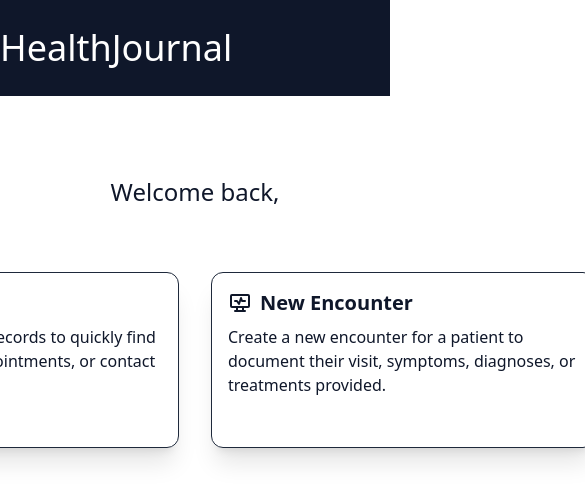
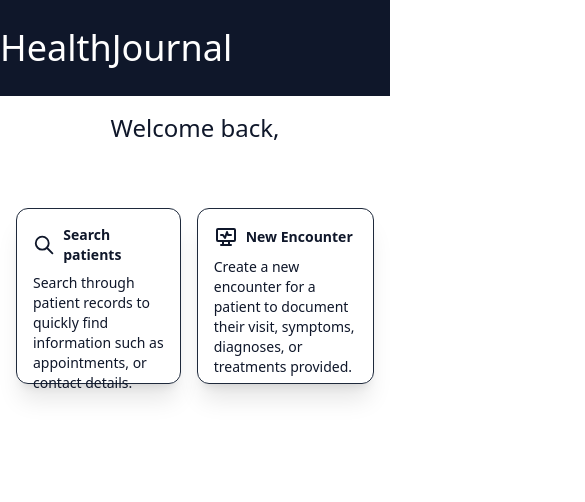
Before and after one commit to hajduty/HealthJournal_Frontend, a React (Vite) app: page /admin in a window 390 px wide. Shown: the top 502 px of the page, 585 px wide, since content can reach past the window. Built offline with nearby package versions, Linux system fonts and the light colour scheme.

Commit message:
optimize for mobile

```diff
--- a/src/pages/admin/AdminHome.tsx
+++ b/src/pages/admin/AdminHome.tsx
@@ -7,9 +7,9 @@ export function AdminHome() {
 
     return (
         <>
-            <div className="flex flex-col align-middle items-center justify-center m-20 gap-16 text-slate-900">
+            <div className="flex flex-col align-middle items-center justify-center lg:m-20 m-4 gap-16 text-slate-900">
                 <p className="text-2xl">Welcome back, {user?.email}</p>
-                <div className="flex flex-row gap-8">
+                <div className="flex flex-row lg:gap-8 gap-4">
                     <InfoButton
                         title={"Search patients"}
                         description={"Search through patient records to quickly find information such as appointments, or contact details."}
--- a/src/pages/admin/AdminSearch.tsx
+++ b/src/pages/admin/AdminSearch.tsx
@@ -15,15 +15,15 @@ export function AdminSearch() {
     };
 
     return (
-        <div className="flex flex-col align-middle items-center justify-center m-20 gap-8 text-slate-900">
+        <div className="flex flex-col align-middle items-center justify-center lg:m-20 m-4 gap-8 text-slate-900">
             <span className="flex-row flex justify-center items-center gap-4">
-                <p className="text-4xl text-slate-700 font-extralight">Patient Search</p>
-                <IconSearch />
+                <p className="lg:text-4xl text-2xl text-slate-700 font-extralight">Patient Search</p>
+                <IconSearch/>
             </span>
             <input
                 value={query}
                 onChange={(e) => handleQueryChange(e.target.value)}
-                className="p-4 w-1/4 text-lg bg-slate-800 outline-none rounded-md text-white focus:placeholder-slate-350 placeholder-slate-200 shadow-lg focus:bg-slate-600 transition duration-200"
+                className="p-4 w-2/3 md:w-2/4 lg:w-1/4 text-lg bg-slate-800 outline-none rounded-md text-white focus:placeholder-slate-350 placeholder-slate-200 shadow-lg focus:bg-slate-600 transition duration-200"
                 type="text"
                 placeholder="Name..."
             />
@@ -31,7 +31,7 @@ export function AdminSearch() {
                 query={query}
                 onQueryChange={handleQueryChange}
                 onSelectPatient={handlePatientSelect}
-                className="w-1/2"
+                className="w-fit lg:w-1/2"
             />
         </div>
     );
--- a/src/shared/admin/EncountersTable.tsx
+++ b/src/shared/admin/EncountersTable.tsx
@@ -51,7 +51,7 @@ export function EncountersTable({
                             {results.encounters.map((encounter, index) => (
                                 <div
                                     key={index}
-                                    className={`table-row cursor-pointer ${index % 2 === 0 ? "bg-slate-300" : "bg-slate-200"
+                                    className={`table-row cursor-pointer hover:bg-slate-400 transition duration-100 active:bg-slate-500 ${index % 2 === 0 ? "bg-slate-300" : "bg-slate-200"
                                         }`}
                                     onClick={() => onSelectEncounter(encounter)}
                                     role="button"
--- a/src/shared/admin/SearchPatient.tsx
+++ b/src/shared/admin/SearchPatient.tsx
@@ -60,7 +60,7 @@ export function SearchPatients({
                         {results.patients.map((patient, index) => (
                             <div
                                 key={patient.firstName + " " +patient.lastName + patient.userId + patient.age}
-                                className={`table-row cursor-pointer ${
+                                className={`table-row cursor-pointer hover:bg-slate-400 transition duration-100 active:bg-slate-500 ${
                                     index % 2 === 0 ? "bg-slate-300" : "bg-slate-200"
                                 }`}
                                 onClick={() => onSelectPatient(patient)}
--- a/src/shared/buttons/InfoButton.tsx
+++ b/src/shared/buttons/InfoButton.tsx
@@ -3,12 +3,12 @@ import { Link } from "react-router-dom";
 
 export const InfoButton: React.FC<{ title: string, description: string, icon: ReactNode, location: string }> = ({ title, description, icon, location }) => (
     <Link to={location}>
-        <div className="flex flex-col border-slate-800 border-1 w-96 h-44 rounded-xl p-4 gap-2 hover:bg-slate-300 duration-200 transform shadow-xl">
+        <div className="flex flex-col border-slate-800 border-1 md:w-96 h-44 rounded-xl p-4 gap-2 hover:bg-slate-300 duration-200 transform shadow-xl">
             <span className="flex flex-row gap-2 items-center">
                 {icon}
-                <h1 className="text-xl font-semibold">{title}</h1>
+                <h1 className="md:text-xl text-sm font-semibold">{title}</h1>
             </span>
-            <p>{description}</p>
+            <p className="lg:text-base text-sm">{description}</p>
         </div>
     </Link>
 );
```
